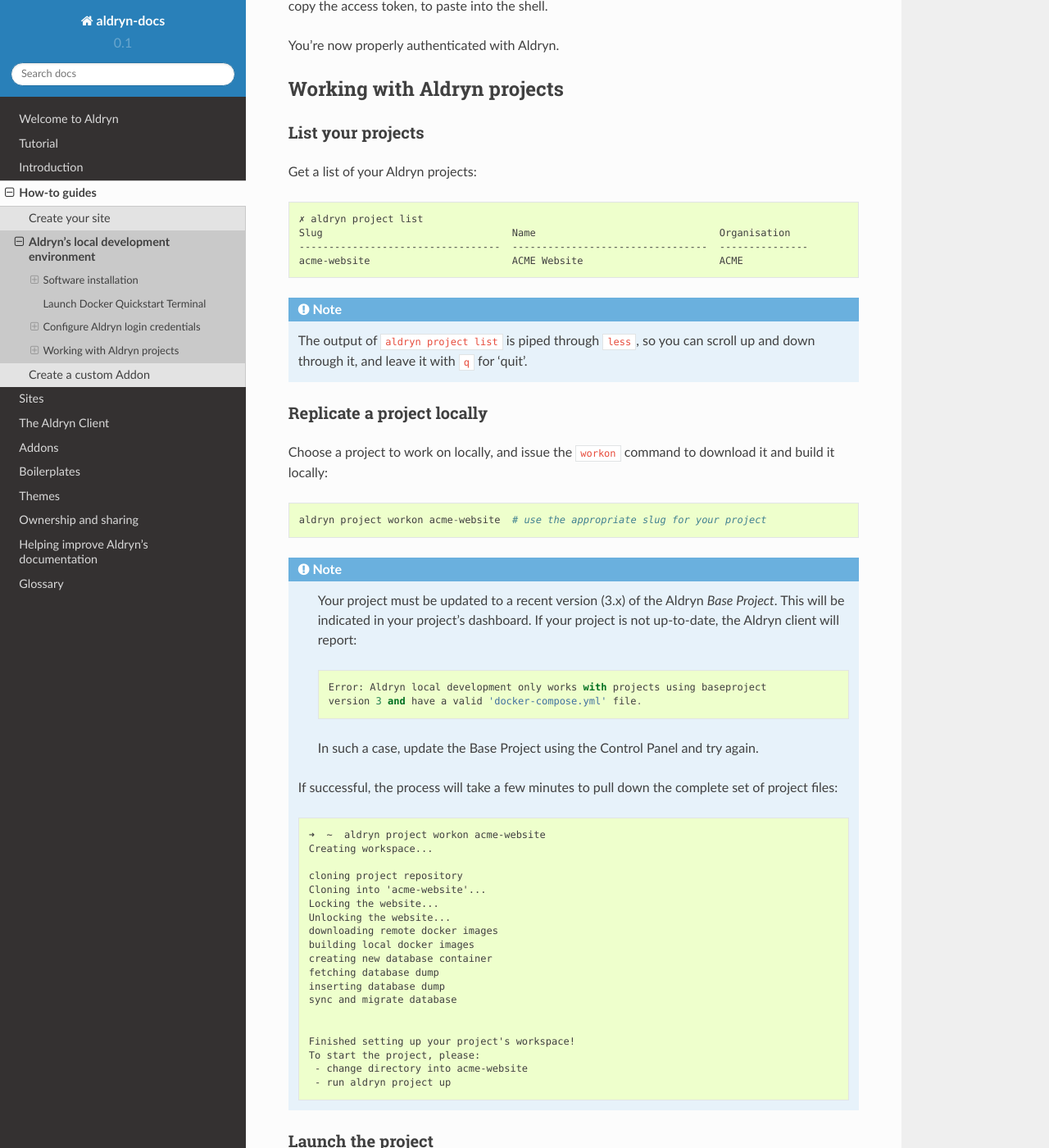
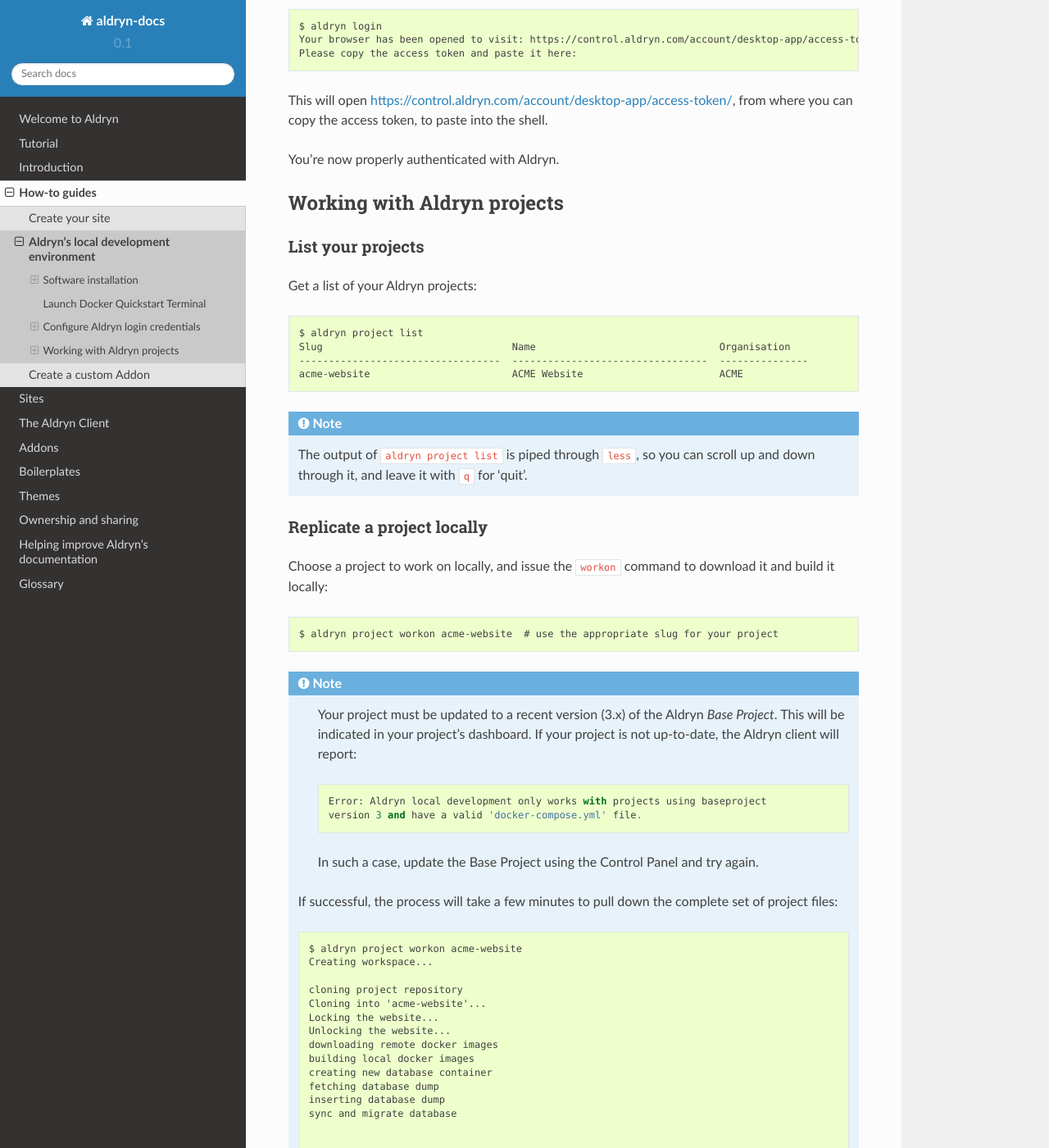
Before and after one commit to aldryn/aldryn-docs, a Sphinx documentation site: the page built from docs/how-to/local_development.rst, in a window 1280 px wide and 1400 px high, scrolled down 2520 px. Shown: the whole window at 82% size. Built offline with Sphinx 7.4.7 and the Read the Docs theme 2.0.0, drawn with Linux system fonts in a browser that asks for light colours; some of the changed text lies outside the part shown.

Commit message:
localdev: add version command, fix terminal symbol

```diff
--- a/docs/how-to/local_development.rst
+++ b/docs/how-to/local_development.rst
@@ -41,11 +41,17 @@
 
 Install the client::
 
-    pip install aldryn-client
+    $ pip install aldryn-client
 
 If you already have an older version of the client installed, use the ``--update`` option::
 
-    pip install --update aldryn-client
+    $ pip install --update aldryn-client
+
+You can check the currently installed version by running the following command. If it doesn't exist, you're using an old version and should upgrade::
+
+    $ aldryn version
+
+
 
 
 .. _launch-docker-quickstart-terminal:
@@ -118,7 +124,7 @@
 
 The next step is to log in to Aldryn using the client::
 
-    ✗ aldryn login
+    $ aldryn login
     Your browser has been opened to visit: https://control.aldryn.com/account/desktop-app/access-token/
     Please copy the access token and paste it here:
 
@@ -137,7 +143,7 @@
 
 Get a list of your Aldryn projects::
 
-     ✗ aldryn project list
+     $ aldryn project list
      Slug                                Name                               Organisation
      ----------------------------------  ---------------------------------  ---------------
      acme-website                        ACME Website                       ACME
@@ -154,7 +160,7 @@
 Choose a project to work on locally, and issue the ``workon`` command to download it and build it
 locally::
 
-    aldryn project workon acme-website  # use the appropriate slug for your project
+    $ aldryn project workon acme-website  # use the appropriate slug for your project
 
 .. note::
 
@@ -169,7 +175,7 @@
 
  If successful, the process will take a few minutes to pull down the complete set of project files::
 
-     ➜  ~  aldryn project workon acme-website
+     $ aldryn project workon acme-website
      Creating workspace...
 
      cloning project repository
@@ -196,8 +202,8 @@
 ``workon`` builds the project and only needs to be run once. From now onwards, you can launch it at
 any time from within the directory ``workon`` created with the ``up`` command::
 
-    cd acme-website
-    aldryn project up
+    $ cd acme-website
+    $ aldryn project up
 
 ``up`` starts the Docker containers (and for convenience) also opens your browser to show the site
 running locally.
```
